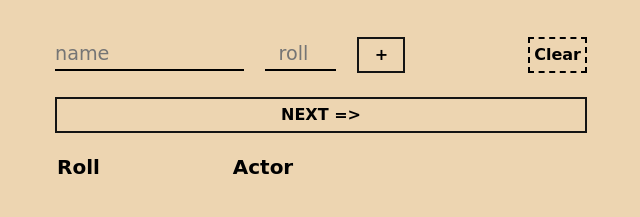
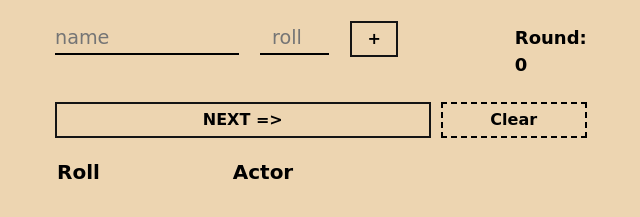
Before and after one commit to avspyros/game-turn-tracker, a plain HTML site: page index.html in a window 1280 px wide. Shown: the part 55-272 px from the top of the page, without its empty margins (319-959 px from the left). Drawn offline with Linux system fonts and the light colour scheme; a web font is replaced by a local one.

Commit message:
feature ready

```diff
--- a/app.js
+++ b/app.js
@@ -1,8 +1,10 @@
 window.addEventListener('load', displayActors);
+window.addEventListener('load', initializeRoundCounter);
 
 const inputForm = document.getElementById('input-form');
 const nextBtn = document.getElementById('next-actor');
 const clearBtn = document.getElementById('clear-entries');
+const counter = document.getElementById('round-num');
 
 inputForm.addEventListener('submit', addActor);
 
@@ -81,6 +83,11 @@ function setNextActorActive() {
 
     // Add active class to the next actor
     actors[nextIndex].currentTurn = true;
+
+    // Update the round counter if the next actor is the first element
+    if (nextIndex === 0) {
+      roundCounter();
+    }
   }
 
   localStorage.setItem('actors', JSON.stringify(actors));
@@ -105,7 +112,7 @@ function deleteActor(value) {
 
 function clearActors() {
   let actors = JSON.parse(localStorage.getItem('actors'));
-  if (actors) {
+  if (actors.length > 0) {
     const userResponse = confirm('Are you sure you want to clear the list?');
     if (userResponse) {
       localStorage.clear();
@@ -116,4 +123,23 @@ function clearActors() {
   }
 }
 
-// Add feature to count rounds...
+function roundCounter() {
+  // Increment the round counter and update the display
+  let currentRound = parseInt(counter.innerText) || 0;
+  currentRound++;
+  counter.innerText = currentRound;
+
+  localStorage.setItem('roundCounter', currentRound);
+}
+
+function initializeRoundCounter() {
+  const savedRoundCounter = localStorage.getItem('roundCounter');
+
+  if (savedRoundCounter !== null) {
+    counter.innerText = savedRoundCounter;
+  } else {
+    // Set the default round counter to 0 if it is not present in local storage
+    counter.innerText = '0';
+    localStorage.setItem('roundCounter', '0');
+  }
+}
--- a/index.html
+++ b/index.html
@@ -14,15 +14,21 @@
 
       <div class="form-container">
         <form id="input-form">
-          <input id="input-text" class="input-field input-text" type="text" placeholder="name" autocomplete="off" />
-          <input id="input-number" class="input-field input-number" type="number" placeholder="roll" />
-          <button id="add-inputs" class="btn add-btn">+</button>
+          <div class="input-group">
+            <input id="input-text" class="input-field input-text" type="text" placeholder="name" autocomplete="off" />
+            <input id="input-number" class="input-field input-number" type="number" placeholder="roll" />
+            <button id="add-inputs" class="btn add-btn">+</button>
+          </div>
+          <div class="counter-container">
+            <p>Round: <span id="round-num"></span></p>
+          </div>
         </form>
+      </div>
 
+      <div class="btn-group">
+        <button id="next-actor" class="btn next-btn">NEXT =></button>
         <button id="clear-entries" class="btn clr-btn t-top" data-tooltip="clear all">Clear</button>
       </div>
-
-      <button id="next-actor" class="btn next-btn">NEXT =></button>
 
       <table class="actors-list">
         <thead>
--- a/style.css
+++ b/style.css
@@ -78,11 +78,10 @@ tbody td {
   padding: 1rem 1.5rem;
 }
 
-.form-container {
+.form-container form {
   display: flex;
   align-items: baseline;
   justify-content: space-between;
-  flex-wrap: no-wrap;
 }
 
 .input-field {
@@ -105,6 +104,19 @@ tbody td {
   text-align: center;
 }
 
+.counter-container p {
+  font-size: 1.125rem;
+  font-weight: bold;
+}
+
+.btn-group {
+  margin: 1.5rem 0 1rem 0;
+  display: flex;
+  flex-direction: row;
+  align-items: baseline;
+  gap: 10px;
+}
+
 .btn {
   display: inline-block;
   width: 2rem;
@@ -118,16 +130,15 @@ tbody td {
   width: 3rem;
 }
 
+.next-btn {
+  padding: 0.25rem 0;
+  flex: 3 1 auto;
+}
+
 .clr-btn {
   padding: 0.25rem;
-  width: auto;
   border: 2px dashed;
-}
-
-.next-btn {
-  margin: 1.5rem auto 1rem auto;
-  padding: 0.25rem 0;
-  width: 100%;
+  flex: 1 1 auto;
 }
 
 .del-btn {
```
